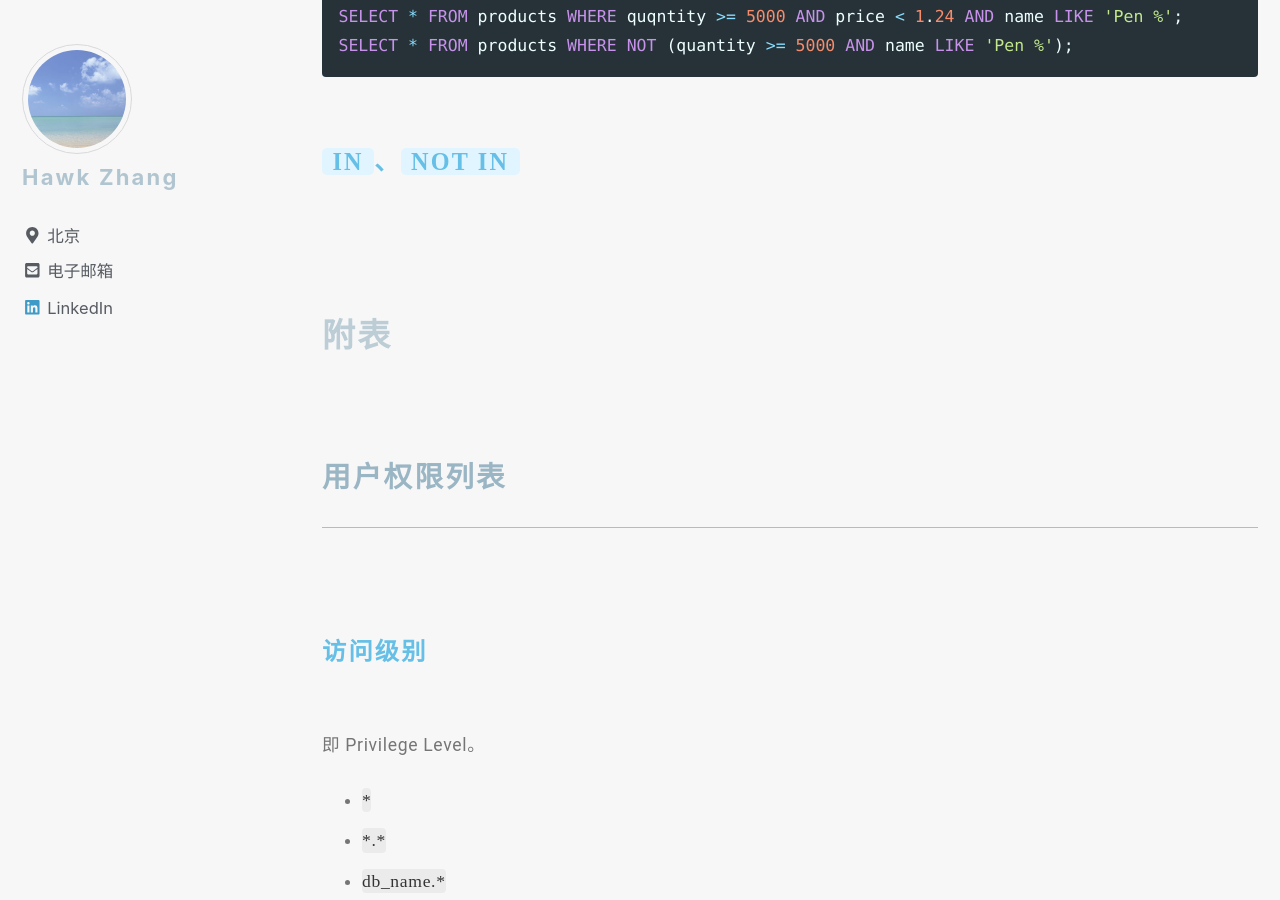
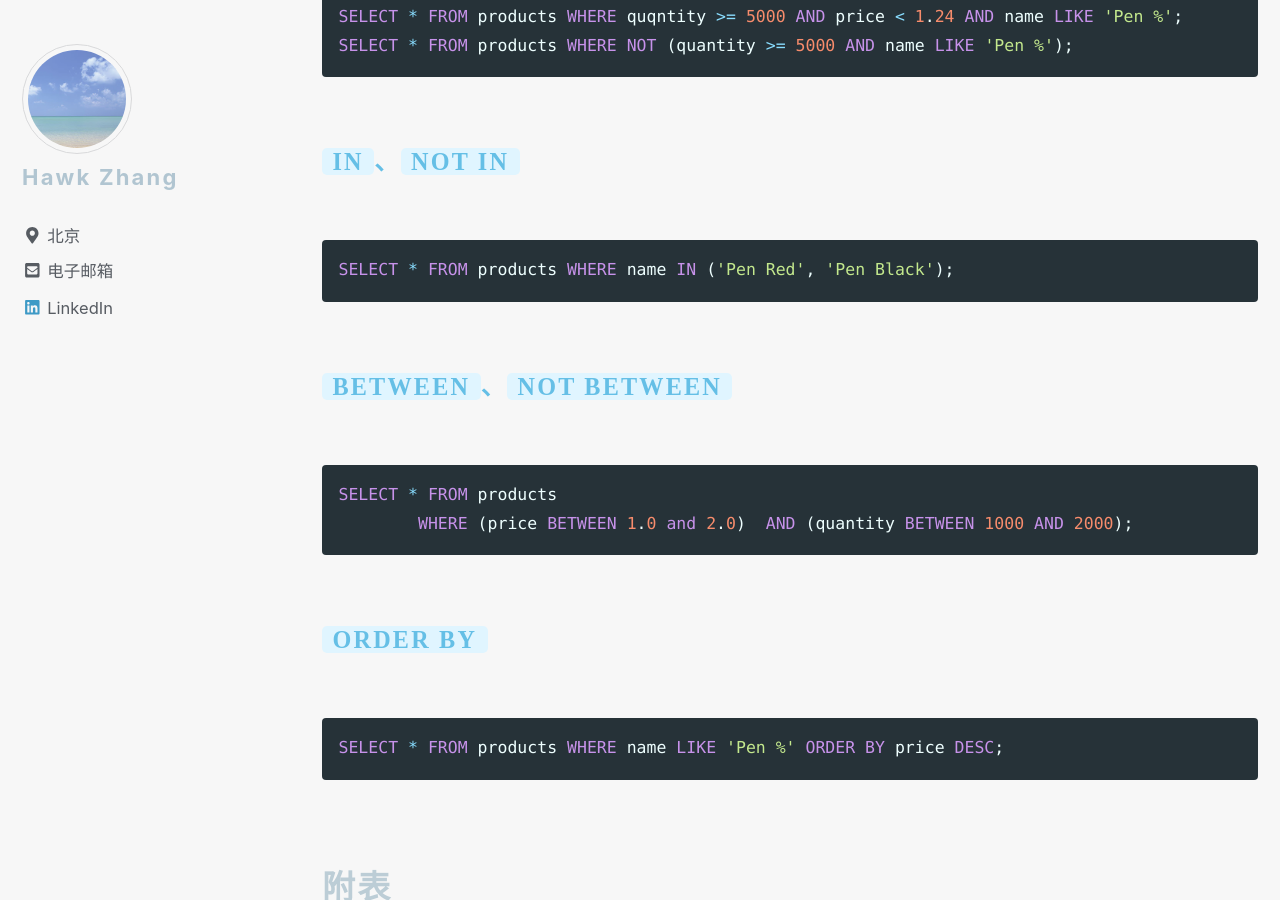
Before and after one commit to narru888/linotes_note, a Jekyll site: the page built from _posts/mysql/2016-04-02-statements.md, in a window 1280 px wide and 900 px high, scrolled down 12729 px. Built offline with Jekyll 4.4.1, drawn with Linux system fonts in a browser that asks for light colours; nearby versions of some CDN libraries; a script that is not in the unit is left out.

Commit message:
update on 2018-10-13 21:10:01 CST

````diff
--- a/_posts/mysql/2016-04-02-statements.md
+++ b/_posts/mysql/2016-04-02-statements.md
@@ -508,8 +508,26 @@ SELECT * FROM products WHERE NOT (quantity >= 5000 AND name LIKE 'Pen %');
 
 #### `IN`、`NOT IN`
 
+```sql
+SELECT * FROM products WHERE name IN ('Pen Red', 'Pen Black');
+```
 
 
+
+#### `BETWEEN`、`NOT BETWEEN`
+
+```sql
+SELECT * FROM products
+	WHERE (price BETWEEN 1.0 and 2.0)  AND (quantity BETWEEN 1000 AND 2000);
+```
+
+
+
+#### `ORDER BY`
+
+```sql
+SELECT * FROM products WHERE name LIKE 'Pen %' ORDER BY price DESC;
+```
 
 
 
````
